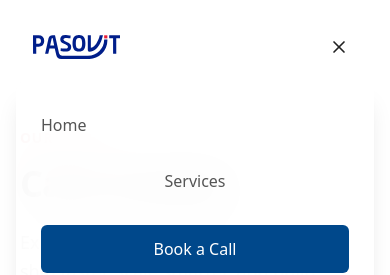
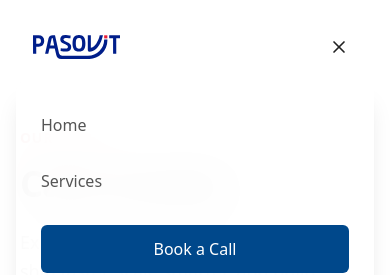
Before and after one commit to gaurav-pndy/pasovit-new, a Next.js app: page /case-studies in a window 390 px wide. Both pictures are taken after a click on the button "Toggle menu". Shown: the top 275 px of the page. Built offline with nearby package versions, Linux system fonts and the light colour scheme.

Commit message:
updated header, footer

```diff
--- a/src/components/Header.js
+++ b/src/components/Header.js
@@ -140,7 +140,7 @@ const Header = () => {
               scrollToSection("pricing");
               setIsMobileMenuOpen(false);
             }}
-            className={`text-base font-medium py-2 transition-colors duration-300 ${
+            className={`text-base font-medium text-left py-2 transition-colors duration-300 ${
               isActive("/services") ? "text-blue" : "text-[#555555]"
             }`}
           >
```
